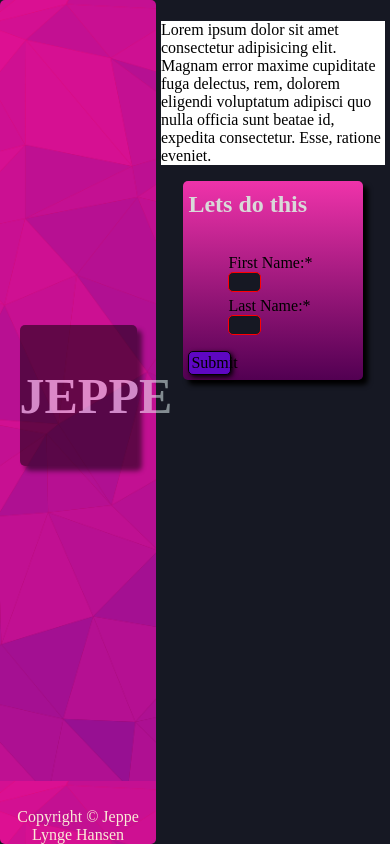
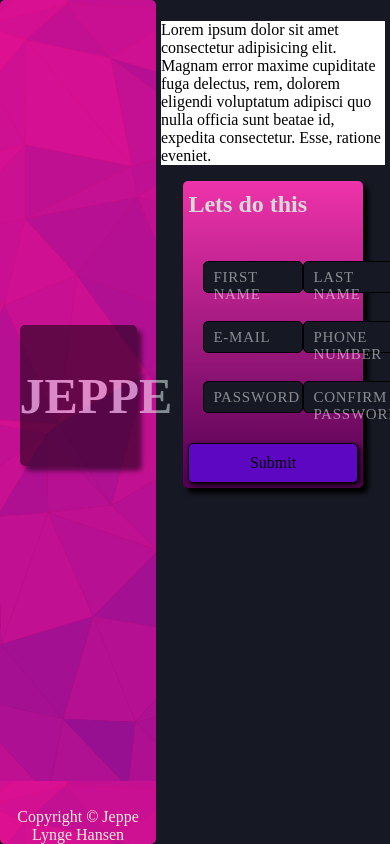
Before and after one commit to jeppeklh/project-sign-up-form, a plain HTML site: page index.html in a window 390 px wide. Drawn offline with Linux system fonts and the light colour scheme.

```diff
--- a/index.html
+++ b/index.html
@@ -1,9 +1,9 @@
 <!DOCTYPE html>
 <html lang="en">
   <head>
-    <meta charset="UTF-8">
-    <meta name="viewport" content="width=device-width, initial-scale=1.0">
-    <link rel="stylesheet" href="style.css">
+    <meta charset="UTF-8" />
+    <meta name="viewport" content="width=device-width, initial-scale=1.0" />
+    <link rel="stylesheet" href="style.css" />
     <title>Sign-up Page</title>
   </head>
   <body>
@@ -15,21 +15,52 @@
         <div class="footer">Copyright © Jeppe Lynge Hansen</div>
       </div>
       <div class="content-section">
-            <p class="paragraph">Lorem ipsum dolor sit amet consectetur adipisicing elit. Magnam error maxime cupiditate fuga delectus, rem, dolorem eligendi voluptatum adipisci quo nulla officia sunt beatae id, expedita consectetur. Esse, ratione eveniet.</p>
+        <p class="paragraph">
+          Lorem ipsum dolor sit amet consectetur adipisicing elit. Magnam error
+          maxime cupiditate fuga delectus, rem, dolorem eligendi voluptatum
+          adipisci quo nulla officia sunt beatae id, expedita consectetur. Esse,
+          ratione eveniet.
+        </p>
         <form action="" method="get" class="form">
           <h2 class="form-header">Lets do this</h2>
+          <div class="form-row">
+            <div class="input-container">
+              <label for="first-name"></label>
+              <input type="text" name="firstName" id="first-name" required />
+              <span>FIRST NAME</span>
+            </div>
+            <div class="input-container">
+              <label for="last-name"></label>
+              <input type="text" name="lastName" id="last-name" required />
+              <span>LAST NAME</span>
+            </div>
+          </div>
 
-                <ul>
-                    <li>
-                        <label for="first-name">First Name:*</label>
-                        <input type="text" name="firstName" id="first-name" required>
-                    </li>
-                    <li>
-                        <label for="last-name">Last Name:*</label>
-                        <input type="text" name="lastName" id="last-name" required>
-                    </li>
-                </ul>
+          <div class="form-row">
+            <div class="input-container">
+              <label for="email"></label>
+              <input type="email" name="mail" id="email" required />
+              <span>E-Mail</span>
+            </div>
+            <div class="input-container">
+              <label for="phone"></label>
+              <input type="tel" name="number" id="phone" required pattern="[0-9]{8,}"/>
+              <span>PHONE NUMBER</span>
+            </div>
+          </div>
 
+          <div class="form-row">
+            <div class="input-container">
+              <label for="password"></label>
+              <input type="password" name="password" id="password" required minlength="8"/>
+              <span>PASSWORD</span>
+            </div>
+            <div class="input-container">
+              <label for="password"></label>
+              <input type="password" name="password" id="password" required />
+              <span>CONFIRM PASSWORD</span>
+            </div>
+          </div>
           <button type="submit">Submit</button>
         </form>
       </div>
--- a/style.css
+++ b/style.css
@@ -20,8 +20,60 @@ select {
   font-size: 100%;
   padding: 0;
   margin: 0;
-  width: 25%;
+  width: 100%;
   background-color: rgb(22, 24, 35);
+}
+
+input {
+  display: block;
+  border-radius: 4px;
+  border: 0;
+  border-bottom: 1px solid rgb(0, 0, 0, 0.4);
+  padding: 6px 6px 6px 10px;
+  margin-top: 5px;
+  border-radius: 5px;
+  border: 1px solid black;
+  transition: all 0.5s ease-in;
+  color: antiquewhite;
+}
+
+input:focus ~ span,
+input:valid ~ span {
+  font-size: 10px;
+  transform: translateX(4px) translateY(-15px);
+  font-size: 0.8em;
+  padding: 2px 6px;
+
+  background-color: rgb(174, 0, 255);
+  opacity: 1;
+  color: rgb(0, 0, 0);
+  border-radius: 2px;
+}
+
+input:focus,
+input:focus-visible {
+  border: 1px solid rgb(174, 0, 255);
+  outline: none;
+  box-shadow: 2px 2px 5px black;
+}
+
+.input-container {
+  position: relative;
+  margin-bottom: 5px;
+}
+
+span {
+  letter-spacing: 0.05em;
+  text-transform: uppercase;
+  font-size: 15px;
+  position: absolute;
+  left: 0;
+  top: 21px;
+  padding: 10px;
+  pointer-events: none;
+  color: white;
+  opacity: 0.5;
+  transition: all 0.4s;
 }
 
 .page-wrapper {
@@ -83,17 +135,24 @@ select {
   flex-direction: column;
 }
 
+.form-row {
+  display: flex;
+  justify-content: space-between;
+padding: 0 15px;
+}
 .form-header {
   margin-top: 5px;
   color: var(--form-font-color);
 }
 
 button {
+  margin-top: 25px;
   padding: 2px;
   border-radius: 5px;
   border: 1px solid black;
   background-color: rgb(94, 7, 194);
   box-shadow: 2px 2px 5px;
+  height: 40px;
 }
 
 button:hover {
@@ -104,34 +163,6 @@ button:active {
   background-color: rgb(82, 0, 96);
 }
 
-input {
-  color: antiquewhite;
-
-}
-
-input[type="text"]:invalid {
-  border: 1px solid red;
-}
-
-input[type="text"] {
-  border-radius: 5px;
-  border: 1px solid black;
-}
-
-input:hover,
-input:focus {
-  background-color: #000000;
-  box-shadow: 2px 2px 5px black;
-}
-
-ul {
-  list-style: none;
-}
-
-li + li {
-  margin-top: 5px;
-}
-
 label {
   display: inline-block;
   width: 100px;
```
Lines whose indentation alone changed are shown as unchanged.
